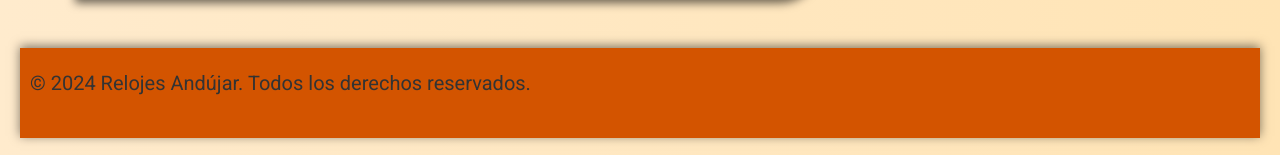
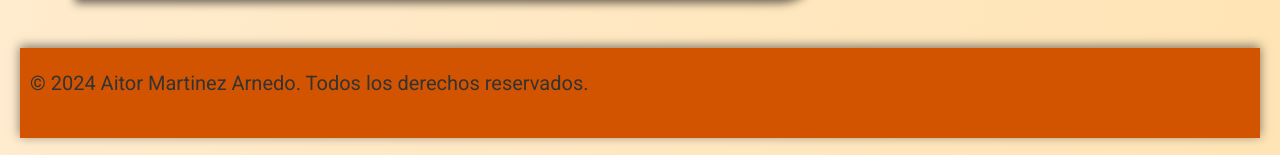
Before and after one commit to solidsnake1395/RelojesAndujar, a plain HTML site: page index.html in a window 1280 px wide. Shown: the part 4571-4726 px from the top of the page. Drawn offline with Linux system fonts and the light colour scheme.

Commit message:
footer actualizado

```diff
--- a/index.html
+++ b/index.html
@@ -145,7 +145,7 @@
   </table>
 
   <footer>
-    <p>© 2024 Relojes Andújar. Todos los derechos reservados.</p>
+    <p>© 2024 Aitor Martinez Arnedo. Todos los derechos reservados.</p>
   </footer>
 </body>
 
```
